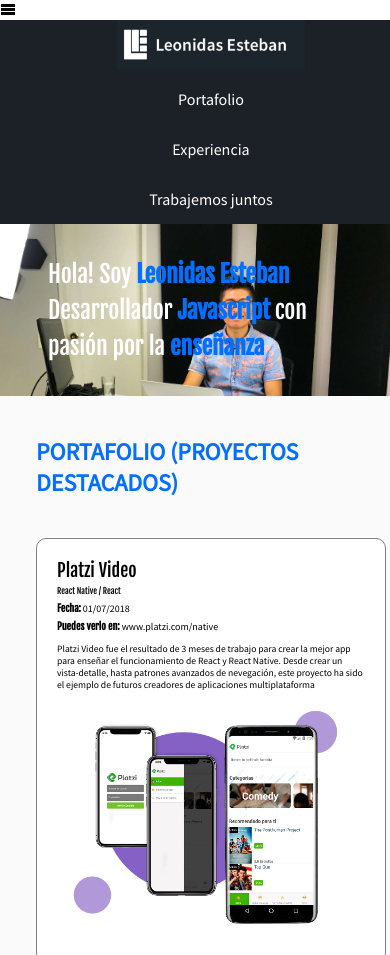
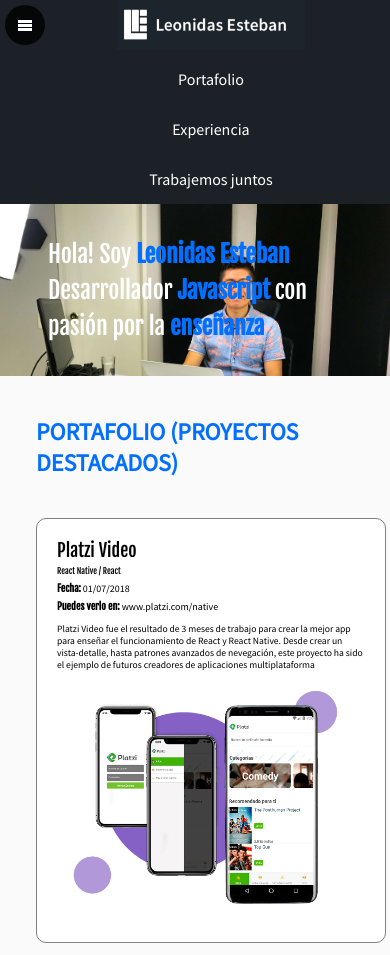
Before and after one commit to aeruizmx/curso-responsive-design, a plain HTML site: page index.html in a window 390 px wide. Shown: the top 955 px of the page. Drawn offline with Linux system fonts and the light colour scheme; files whose address does not match are found by name.

Commit message:
Añadiendo un menú de hamburguesa

```diff
--- a/css/estilos.css
+++ b/css/estilos.css
@@ -394,6 +394,21 @@
   height: 100%;
 }
 
+.burger-button {
+  width: 40px;
+  height: 40px;
+  border-radius: 50%;
+  background-color: rgba(0,0,0,.8);
+  display: none;
+  line-height: 40px;
+  text-align: center;
+  position: fixed;
+  z-index: 4;
+  left: 5px;
+  top: 5px;
+  color: white;
+}
+
 /* DESKTOP FIRST*/
 @media screen and (max-width: 1024px){
   .container {
@@ -424,7 +439,9 @@
 
 @media screen and (max-width: 767px){
 
-
+  .burger-button {
+    display: block;
+  }
   .header {
     display: block;
     height: auto;
--- a/index.html
+++ b/index.html
@@ -10,7 +10,7 @@
     <meta name="viewport" content="width=device-width, initial-scale=1">
   </head>
   <body>
-    <i class="icon-menu"></i>
+    <i class="icon-menu burger-button"></i>
     <header class="header">
       <div class="container">
         <figure class="logo">
```
